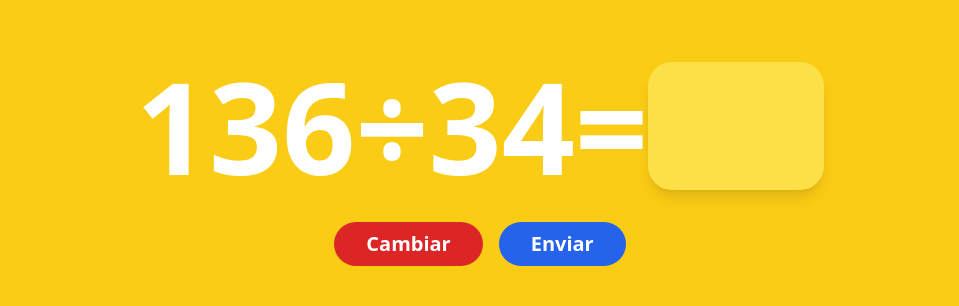
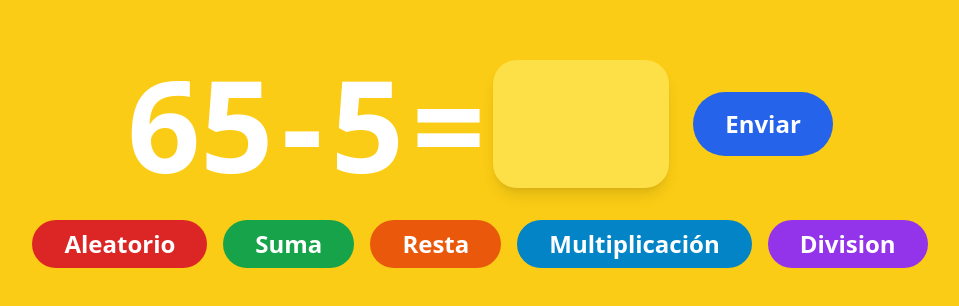
Before and after one commit to oguerrero/juego-divisiones, a React (Vite) app: page / in a window 1280 px wide. Shown: the part 220-526 px from the top of the page, without its empty margins (160-1119 px from the left). Built offline with nearby package versions, Linux system fonts and the light colour scheme.

Commit message:
add functionality to sum, sub, mul, and div

```diff
--- a/src/App.jsx
+++ b/src/App.jsx
@@ -1,67 +1,53 @@
-import { useEffect, useRef, useState } from 'react'
+import { useEffect, useState } from 'react'
 import data from './data.json'
 
 import { ToastContainer, toast } from 'react-toastify';
 import 'react-toastify/dist/ReactToastify.css';
+import Operacion from './Operacion';
 
 export default function App () {
-  const [currentDivision, setCurrentDivision] = useState(data[0])
+  const [current, setCurrent] = useState(data[0])
 
-  const resultContainer = useRef(currentDivision.resultado)
+  const getRandom = () => Math.floor(Math.random() * (data.length - 0))
+  const getSelectedOP = (dataLen) => Math.floor(Math.random() * (dataLen - 0))
 
-  const getRandomDivision = () => Math.floor(Math.random() * (data.length - 0))
+  const handleChange = (operation) => {
+    if (operation === 'RANDOM') { setCurrent(data[getRandom()]) }
 
-  const handleChange = () => setCurrentDivision(data[getRandomDivision()])
-
-  const handleResult = () => {
-    const result = +resultContainer.current.value
-    if (result === currentDivision.resultado) {
-      toast.success('Correcto 🥳', {
-        position: "top-right",
-        autoClose: 2000,
-        hideProgressBar: false,
-        closeOnClick: true,
-        pauseOnHover: true,
-        draggable: true,
-        progress: undefined,
-        theme: "colored",
-      })
+    else {
+      const opData = data.filter(op => op.operator === operation)
+      setCurrent(opData[getSelectedOP(opData.length)])
     }
-    if (result !== currentDivision.resultado) {
-      toast.error('Incorrecto 😱', {
-        position: "top-right",
-        autoClose: 2000,
-        hideProgressBar: false,
-        closeOnClick: true,
-        pauseOnHover: true,
-        draggable: true,
-        progress: undefined,
-        theme: "colored",
-      })
-    }
-    handleChange()
   }
 
-  useEffect(() => {
-    setCurrentDivision(data[getRandomDivision()])
-  }, [])
+  const handleResult = (resultContainer) => {
+    const result = +resultContainer.current.value
+
+    if (result === current.resultado) toast.success('Correcto 🥳')
+
+    if (result !== current.resultado) toast.error('Incorrecto 😱')
+
+    resultContainer.current.value = null
+    handleChange('RANDOM')
+  }
+
+  useEffect(() => setCurrent(data[getRandom()]), [])
 
   return (
     <main className="h-screen min-w-full bg-yellow-400 overflow-hidden">
-      <div className="flex flex-col items-center justify-center h-screen">
-        <div className="flex flex-row content-center justify-center font-bold text-white place-content-center place-items-center text-5xl md:text-9xl">
-          <p className="">{ currentDivision.dividendo }</p>{/* dividendo */ }
-          <p className="">÷</p>
-          <p className="">{ currentDivision.divisor }</p>{/* divisor */ }
-          <p className=""> = </p>
-          <input className="px-2 text-black w-20 md:w-44 md:h-32 md:text-9xl text-center rounded-3xl bg-yellow-300 shadow-lg" type='number' ref={ resultContainer } />
-        </div>
-        <div className="flex flex-row justify-center gap-4 my-8">
-          <button className="px-8 py-2 text-xl font-bold text-white bg-red-600 rounded-full appearance-none" onClick={ () => handleChange() }>Cambiar</button>
-          <button className="px-8 py-2 text-xl font-bold text-white bg-blue-600 rounded-full appearance-none" onClick={ () => handleResult() }>Enviar</button>
-        </div>
-      </div>
-      <ToastContainer />
+      <Operacion current={ current } handleChange={ handleChange } handleResult={ handleResult } />
+      <ToastContainer
+        position="top-right"
+        autoClose={ 5000 }
+        hideProgressBar={ false }
+        newestOnTop={ false }
+        closeOnClick
+        rtl={ false }
+        pauseOnFocusLoss
+        draggable
+        pauseOnHover
+        theme="colored"
+      />
     </main>
   )
 }
--- /dev/null
+++ b/src/Operacion.jsx
@@ -0,0 +1,26 @@
+import { useRef } from "react"
+
+export default function Operacion ({ current, handleChange, handleResult }) {
+
+  const resultContainer = useRef(current.resultado)
+
+  return (
+    <div className="flex flex-col items-center justify-center h-screen">
+      <div className="flex flex-row content-center justify-center gap-2 text-7xl font-bold text-white place-content-center place-items-center md:text-9xl">
+        <p className="">{ current.left }</p>
+        <p className="">{ current.operator }</p>
+        <p className="">{ current.right }</p>
+        <p className=""> = </p>
+        <input className="w-28 px-2 text-center text-black bg-yellow-300 shadow-lg md:w-44 md:h-32 md:text-9xl rounded-3xl" type='number' ref={ resultContainer } />
+        <button className="px-6 md:px-8 py-2 md:py-4 text-2xl ml-4 font-bold text-white bg-blue-600 rounded-full appearance-none" onClick={ () => handleResult(resultContainer) }>Enviar</button>
+      </div>
+      <div className="flex flex-col md:flex-row gap-4 my-8">
+        <button className="px-8 py-2 text-2xl font-bold text-white bg-red-600 rounded-full appearance-none" onClick={ () => handleChange('RANDOM') }>Aleatorio</button>
+        <button className="px-8 py-2 text-2xl font-bold text-white bg-green-600 rounded-full appearance-none" onClick={ () => handleChange('+') }>Suma</button>
+        <button className="px-8 py-2 text-2xl font-bold text-white bg-orange-600 rounded-full appearance-none" onClick={ () => handleChange('-') }>Resta</button>
+        <button className="px-8 py-2 text-2xl font-bold text-white bg-sky-600 rounded-full appearance-none" onClick={ () => handleChange('x') }>Multiplicación</button>
+        <button className="px-8 py-2 text-2xl font-bold text-white bg-purple-600 rounded-full appearance-none" onClick={ () => handleChange('÷') }>Division</button>
+      </div>
+    </div>
+  )
+}
--- a/src/data.json
+++ b/src/data.json
@@ -1,26 +1,61 @@
 [
-  { "id": 0, "divisor": 2, "dividendo": 6, "resultado": 3 },
-  { "id": 1, "divisor": 2, "dividendo": 4, "resultado": 2 },
-  { "id": 2, "divisor": 5, "dividendo": 10, "resultado": 2 },
-  { "id": 3, "divisor": 1, "dividendo": 6, "resultado": 6 },
-  { "id": 4, "divisor": 2, "dividendo": 10, "resultado": 5 },
-  { "id": 5, "divisor": 4, "dividendo": 16, "resultado": 4 },
-  { "id": 6, "divisor": 8, "dividendo": 96, "resultado": 12 },
-  { "id": 7, "divisor": 5, "dividendo": 65, "resultado": 13 },
-  { "id": 8, "divisor": 7, "dividendo": 21, "resultado": 3 },
-  { "id": 9, "divisor": 9, "dividendo": 9, "resultado": 1 },
-  { "id": 10, "divisor": 10, "dividendo": 200, "resultado": 20 },
-  { "id": 11, "divisor": 4, "dividendo": 80, "resultado": 20 },
-  { "id": 12, "divisor": 20, "dividendo": 80, "resultado": 4 },
-  { "id": 13, "divisor": 15, "dividendo": 45, "resultado": 3 },
-  { "id": 14, "divisor": 13, "dividendo": 52, "resultado": 4 },
-  { "id": 15, "divisor": 23, "dividendo": 92, "resultado": 4 },
-  { "id": 16, "divisor": 2, "dividendo": 48, "resultado": 24 },
-  { "id": 17, "divisor": 7, "dividendo": 105, "resultado": 15 },
-  { "id": 18, "divisor": 8, "dividendo": 42, "resultado": 4 },
-  { "id": 19, "divisor": 34, "dividendo": 136, "resultado": 4 },
-  { "id": 20, "divisor": 3, "dividendo": 135, "resultado": 45 },
-  { "id": 21, "divisor": 6, "dividendo": 72, "resultado": 12 },
-  { "id": 22, "divisor": 2, "dividendo": 60, "resultado": 30 },
-  { "id": 23, "divisor": 9, "dividendo": 45, "resultado": 5 }
+  { "id": 0, "left": 6, "operator": "÷", "right": 2, "result": 3 },
+  { "id": 1, "left": 4, "operator": "÷", "right": 2, "result": 2 },
+  { "id": 2, "left": 10, "operator": "÷", "right": 5, "result": 2 },
+  { "id": 3, "left": 6, "operator": "÷", "right": 1, "result": 6 },
+  { "id": 4, "left": 10, "operator": "÷", "right": 2, "result": 5 },
+  { "id": 5, "left": 16, "operator": "÷", "right": 4, "result": 4 },
+  { "id": 6, "left": 96, "operator": "÷", "right": 8, "result": 12 },
+  { "id": 7, "left": 65, "operator": "÷", "right": 5, "result": 13 },
+  { "id": 8, "left": 21, "operator": "÷", "right": 7, "result": 3 },
+  { "id": 9, "left": 9, "operator": "÷", "right": 9, "result": 1 },
+  { "id": 10, "left": 200, "operator": "÷", "right": 10, "result": 20 },
+  { "id": 11, "left": 80, "operator": "÷", "right": 4, "result": 20 },
+  { "id": 12, "left": 80, "operator": "÷", "right": 20, "result": 4 },
+  { "id": 13, "left": 45, "operator": "÷", "right": 15, "result": 3 },
+  { "id": 14, "left": 52, "operator": "÷", "right": 13, "result": 4 },
+  { "id": 15, "left": 92, "operator": "÷", "right": 23, "result": 4 },
+  { "id": 16, "left": 48, "operator": "÷", "right": 2, "result": 24 },
+  { "id": 17, "left": 105, "operator": "÷", "right": 7, "result": 15 },
+  { "id": 18, "left": 42, "operator": "÷", "right": 8, "result": 4 },
+  { "id": 19, "left": 136, "operator": "÷", "right": 34, "result": 4 },
+  { "id": 20, "left": 135, "operator": "÷", "right": 3, "result": 45 },
+  { "id": 21, "left": 72, "operator": "÷", "right": 6, "result": 12 },
+  { "id": 22, "left": 60, "operator": "÷", "right": 2, "result": 30 },
+  { "id": 23, "left": 45, "operator": "÷", "right": 9, "result": 5 },
+  { "id": 24, "left": 5, "operator": "÷", "right": 250, "result": 50 },
+  { "id": 24, "left": 3, "operator": "÷", "right": 72, "result": 24 },
+
+  { "id": 25, "left": 6, "operator": "+", "right": 2, "result": 8 },
+  { "id": 26, "left": 4, "operator": "+", "right": 2, "result": 6 },
+  { "id": 27, "left": 10, "operator": "+", "right": 5, "result": 15 },
+  { "id": 28, "left": 6, "operator": "+", "right": 1, "result": 7 },
+  { "id": 29, "left": 10, "operator": "+", "right": 2, "result": 12 },
+  { "id": 30, "left": 16, "operator": "+", "right": 4, "result": 20 },
+  { "id": 31, "left": 96, "operator": "+", "right": 8, "result": 104 },
+  { "id": 32, "left": 65, "operator": "+", "right": 5, "result": 70 },
+  { "id": 33, "left": 21, "operator": "+", "right": 7, "result": 28 },
+  { "id": 34, "left": 9, "operator": "+", "right": 9, "result": 18 },
+
+  { "id": 35, "left": 6, "operator": "-", "right": 2, "result": 4 },
+  { "id": 36, "left": 4, "operator": "-", "right": 2, "result": 2 },
+  { "id": 37, "left": 10, "operator": "-", "right": 5, "result": 5 },
+  { "id": 38, "left": 6, "operator": "-", "right": 1, "result": 5 },
+  { "id": 39, "left": 10, "operator": "-", "right": 2, "result": 8 },
+  { "id": 40, "left": 16, "operator": "-", "right": 4, "result": 12 },
+  { "id": 41, "left": 96, "operator": "-", "right": 8, "result": 88 },
+  { "id": 42, "left": 65, "operator": "-", "right": 5, "result": 60 },
+  { "id": 43, "left": 21, "operator": "-", "right": 7, "result": 14 },
+  { "id": 44, "left": 9, "operator": "-", "right": 9, "result": 0 },
+
+  { "id": 45, "left": 6, "operator": "x", "right": 2, "result": 12 },
+  { "id": 46, "left": 4, "operator": "x", "right": 2, "result": 8 },
+  { "id": 47, "left": 10, "operator": "x", "right": 5, "result": 50 },
+  { "id": 48, "left": 6, "operator": "x", "right": 1, "result": 6 },
+  { "id": 49, "left": 10, "operator": "x", "right": 2, "result": 20 },
+  { "id": 50, "left": 16, "operator": "x", "right": 4, "result": 64 },
+  { "id": 51, "left": 5, "operator": "x", "right": 8, "result": 40 },
+  { "id": 52, "left": 7, "operator": "x", "right": 5, "result": 35 },
+  { "id": 53, "left": 3, "operator": "x", "right": 7, "result": 21 },
+  { "id": 54, "left": 9, "operator": "x", "right": 9, "result": 81 }
 ]
```
